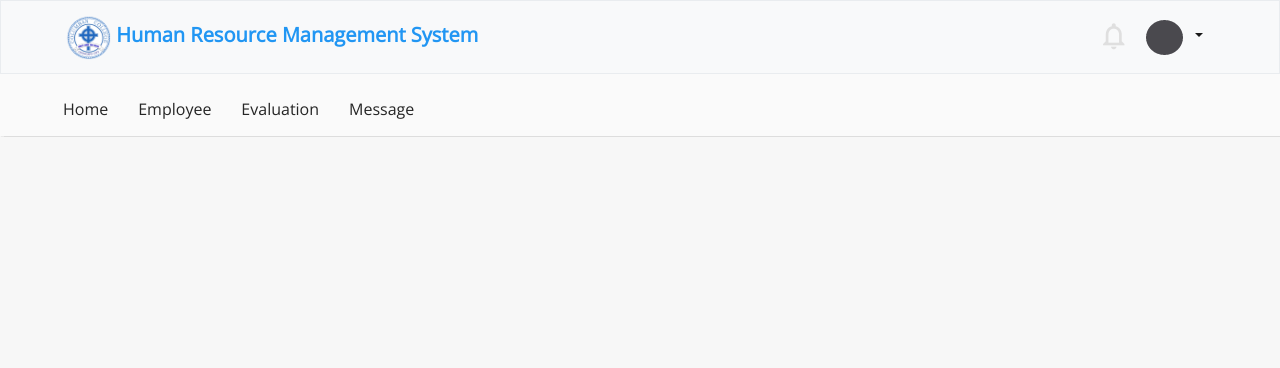
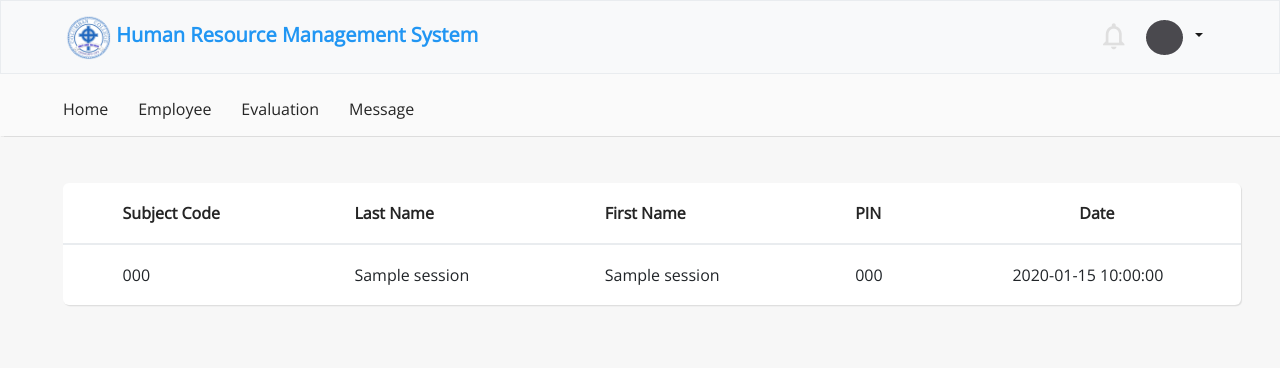
Before and after one commit to shawrlot/Human_Resources_Information_System-Development, a CodeIgniter app: the page made by application/views/evaluation_view.php in a window 1280 px wide. Shown: the top 368 px of the page. Run offline with CodeIgniter, Linux system fonts and the light colour scheme; tables that the repository leaves empty hold one stand-in row (values such as "Sample post"); the template is opened without the code that fills it: most values are stand-ins (such as "Sample title", 1, 10 or a date in 2020); data that the repository does not hold is empty; some libraries are stand-ins or nearby versions.

Commit message:
evaluation view created

```diff
--- a/application/controllers/Evaluation.php
+++ b/application/controllers/Evaluation.php
@@ -10,7 +10,7 @@ class Evaluation extends CI_Controller {
 		if ($this->session->userdata('logged_in')) {
 			$data['title'] = 'Employee';
 			$data['active'] = 'evaluation';
-
+			$data['sessions'] = $this->evaluation_model->get_evaluated();
 			$this->load->view('evaluation_view',$data);
 		}
 		else{
--- a/application/views/evaluation_view.php
+++ b/application/views/evaluation_view.php
@@ -1,6 +1,32 @@
 <?php include 'header.php' ?>s
 <?php include'navigation.php' ?>
-
-
+<div class="Home m3">
+	<div class="Home ml-4 pt-4">
+<div class="row pb-5">
+		<div class="mt-3 pt-1 col-11 p-0 mx-auto">
+			<table class="table table-hover shadow-light">
+			  <thead>
+			    <tr>
+			      <th scope="col" class="text-mgray em-f border-0">Subject Code</th>
+			      <th scope="col" class="text-mgray em-f border-0">Last Name</th>
+			      <th scope="col" class="text-mgray em-f border-0">First Name</th>
+			      <th scope="col" class="text-mgray em-f border-0">PIN</th>
+			      <th scope="col" class="text-mgray em-f border-0 text-center">Date</th>
+			    </tr>
+			  </thead>
+			  <tbody>
+				<?php foreach ($sessions as $session): ?>
+	  				 <tr>
+				      <th scope="row" class="f-light em-f"><?php echo $session['subject_code'] ?></th>
+				       <th scope="row" class="f-light em-f"><?php echo $session['employee_lastName'] ?></th>
+				       <th scope="row" class="f-light em-f"><?php echo $session['employee_firstName'] ?></th>
+				       <th scope="row" class="f-light em-f"><?php echo $session['pin_code'] ?></th>
+				       <th scope="row" class="f-light em-f"><?php echo $session['session_dateCreated'] ?></th>
+				    </tr>
+				<?php endforeach ?>
+			  </tbody>
+			</table>
+		</div>
+	</div>
 
 <?php include 'footer.php' ?>
```
Also changed, not shown: application/models/evaluation_model.php (+7 -0 lines).
